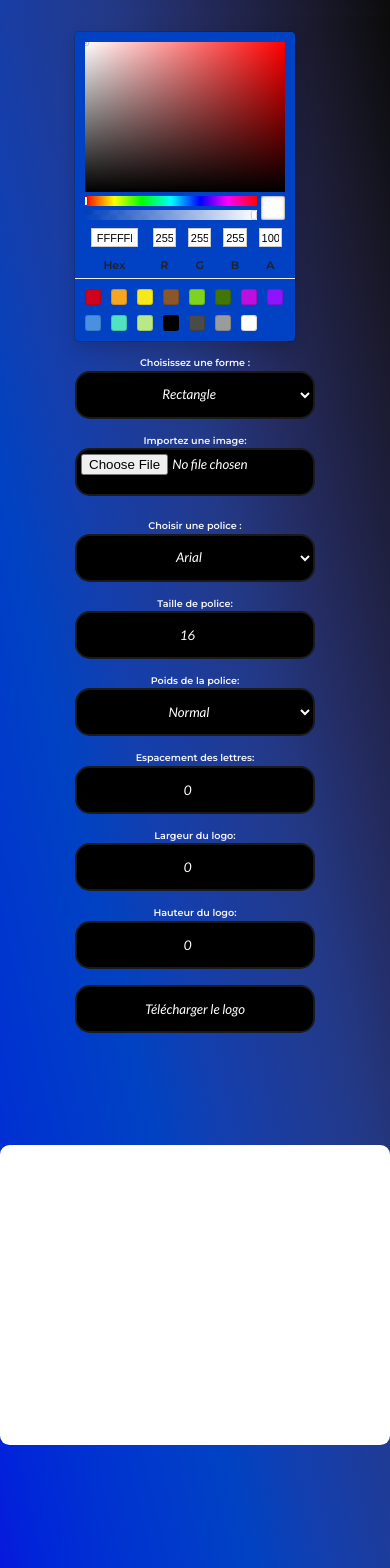
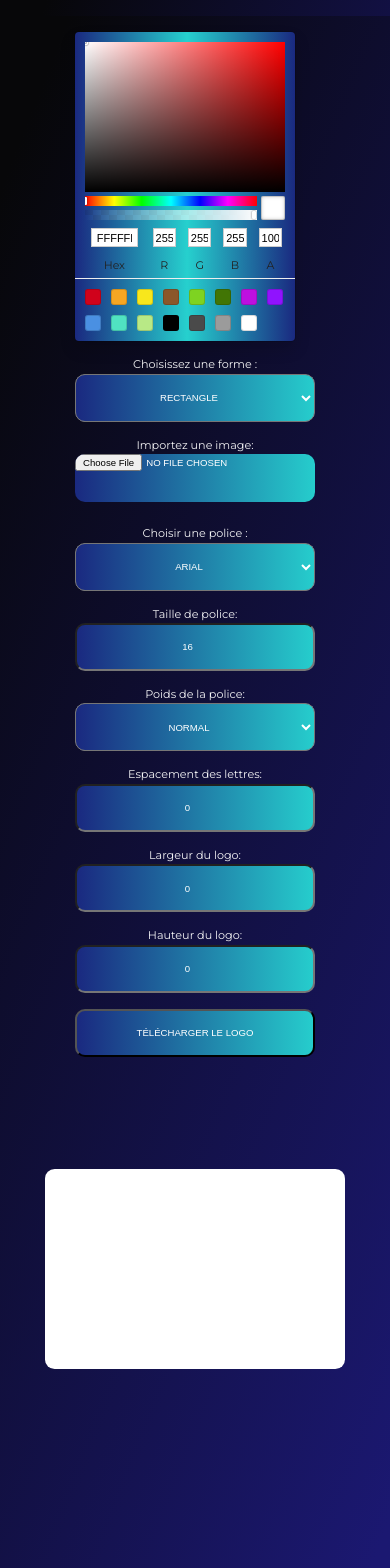
Before and after one commit to migope62/GeneratorLogo, a Next.js app: page / in a window 390 px wide. Shown: the top 1568 px of the page. Built offline with nearby package versions, Linux system fonts and the light colour scheme.

Commit message:
CHANGEDESIGN

```diff
--- a/src/components/CustomColorPicker.tsx
+++ b/src/components/CustomColorPicker.tsx
@@ -20,7 +20,7 @@ const CustomColorPicker: React.FC<CustomColorPickerProps> = ({ selectedColor, on
                 styles={{
                     default: {
                         picker: {
-                            backgroundColor: '#0042c3',
+                            backgroundImage: 'linear-gradient(to right, #1A2980 0%, #26D0CE 51%, #1A2980 100%)',
                             border: 'none',
                             color: 'white',
                         },
--- a/src/components/LogoGenerator.tsx
+++ b/src/components/LogoGenerator.tsx
@@ -14,13 +14,12 @@ const LogoGenerator: React.FC<LogoGeneratorProps> = () => {
     const [fontWeight, setFontWeight] = useState<string>('normal');
     const [letterSpacing, setLetterSpacing] = useState<number>(0);
     const [generatedLogo, setGeneratedLogo] = useState<string>('');
-    const [inputText, setInputText] = useState<string>('Votre texte ici');
     const [image, setImage] = useState<string>('');
     const [imageURL, setImageURL] = useState<string>('');
     const [logoWidth, setLogoWidth] = useState<number>(0);
     const [logoHeight, setLogoHeight] = useState<number>(0);
     const [logoShape, setLogoShape] = useState<string>('rectangle');
-    const containerRef = useRef<HTMLDivElement>(null);
+    const containerRef = useRef<HTMLDivElement>(null)
 
     // Fonction pour gérer le changement de couleur de fond sélectionnée
     const handleBackgroundColorChange = (color: string) => {
@@ -35,11 +34,6 @@ const LogoGenerator: React.FC<LogoGeneratorProps> = () => {
     // Fonction pour gérer le changement de police de caractères sélectionnée
     const handleFontChange = (font: string) => {
         setSelectedFont(font);
-    };
-
-    // Fonction pour gérer le changement de texte saisi par l'utilisateur
-    const handleTextChange = (event: React.ChangeEvent<HTMLInputElement>) => {
-        setInputText(event.target.value);
     };
 
     // Fonction pour gérer le changement de l'image importée
@@ -83,23 +77,27 @@ const LogoGenerator: React.FC<LogoGeneratorProps> = () => {
     const handleLogoHeightChange = (event: React.ChangeEvent<HTMLInputElement>) => {
         setLogoHeight(Number(event.target.value));
     };
-
-    // Fonction pour générer le logo en fonction des choix de l'utilisateur
     const generateLogo = () => {
-        const logoText = `<span style="color: ${textColor}; font-family: ${selectedFont}; font-size: ${fontSize}px; font-weight: ${fontWeight}; letter-spacing: ${letterSpacing}px;">${inputText}</span>`;
-        const logoImage = image ? `<img src="${image}" alt="Logo" style="width: ${logoWidth}px; height: ${logoHeight}px;" />` : '';
+        const logoText = `<span style="color: ${textColor}; font-family: ${selectedFont}; font-size: ${fontSize}px; font-weight: ${fontWeight}; letter-spacing: ${letterSpacing}px;">`;
+        const logoImage = image ? `<img src="${image}" alt="Logo" style="max-width: 100%; max-height: 100%;" />` : '';
         const logo = `${logoText} ${logoImage}`;
         setGeneratedLogo(logo);
         setImageURL(image);
+
+        // Vérifiez si containerRef.current est défini avant de télécharger l'image
         if (containerRef.current) {
-            downloadImage(containerRef.current);
+            const width = logoWidth;
+            const height = logoHeight;
+            downloadImage(containerRef.current, width, height);
+        } else {
+            console.error("containerRef.current is null");
         }
     };
 
-    // Fonction pour gérer le téléchargement du logo généré
-    const downloadImage = (element: HTMLElement) => {
+    // Modifiez la fonction downloadImage() pour accepter un élément de type HTMLElement
+    const downloadImage = (element: HTMLElement, width: number, height: number) => {
         htmlToImage
-            .toPng(element, { width: logoWidth, height: logoHeight })
+            .toPng(element, { width: width, height: height })
             .then(function (dataUrl) {
                 const link = document.createElement('a');
                 link.href = dataUrl;
@@ -153,13 +151,13 @@ const LogoGenerator: React.FC<LogoGeneratorProps> = () => {
                         className={`container2 ${logoShape}`}
                         style={{
                             backgroundColor: backgroundColor,
-                            width: '500px',
-                            height: '300px',
+
                             fontFamily: selectedFont,
                             fontSize: `${fontSize}px`,
                             fontWeight: fontWeight,
                             letterSpacing: `${letterSpacing}px`,
                             color: textColor,
+
                         }}
                     ></div>
 
--- a/src/styles/globals.css
+++ b/src/styles/globals.css
@@ -16,7 +16,7 @@
 
 html,
 body {
-  background-image: linear-gradient(to right top, #0e0fde, #0025d9, #0031d2, #003acb, #0042c3, #133faf, #1d3c9b, #233987, #242d65, #202246, #191829, #0b0b0b);
+  background-image: linear-gradient(111.4deg, rgba(7, 7, 9, 1) 6.5%, rgba(27, 24, 113, 1) 93.2%);
   background-repeat: no-repeat;
   width: 100%;
   height: 100vh;
--- a/src/styles/logoGenerator.css
+++ b/src/styles/logoGenerator.css
@@ -10,7 +10,6 @@
     flex-direction: column;
     text-align: center;
     max-width: 20%;
-    font-size: 0.6rem;
     padding: 1rem 0.5rem;
     height: auto;
 }
@@ -19,7 +18,7 @@ label {
     display: block;
     font-family: "Montserrat", sans-serif;
     font-optical-sizing: auto;
-    font-weight: 600;
+    font-size: 0.7rem;
     color: var(--text-color);
     margin-bottom: 0.1rem;
 }
@@ -28,10 +27,15 @@ label:first-of-type {
     margin-top: 0.5rem;
 }
 
+#SelectorFont,
+input[type="file"]{
+    margin: 0 auto;
+    width: 100%;
+}
+
 .container input[type="text"],
 input[type="file"],
 select,
-#SelectorFont,
 #fontSize,
 #fontWeight,
 #letterSpacing,
@@ -41,28 +45,23 @@ select,
 #logoWidth,
 #logoHeight,
 button {
+    display: flex;
+    align-items: center;
+    justify-content: center;
     text-align: center;
-    background-color: #000000;
-    border: 2px solid #1A1A1A;
-    border-radius: 15px;
-    box-sizing: border-box;
-    color: #FFFFFF;
-    cursor: pointer;
-    display: inline-block;
-    font-family: "Lato", sans-serif;
-    font-weight: 300;
-    font-style: italic;
-    font-weight:400;
-    transition: all 300ms cubic-bezier(.23, 1, 0.32, 1);
-    padding: 0.25rem;
-    touch-action: manipulation;
+    background-image: linear-gradient(to right, #1A2980 0%, #26D0CE 51%, #1A2980 100%);
+    text-transform: uppercase;
+    transition: 0.5s;
+    background-size: 200% auto;
+    color: white;
+    border-radius: 10px;
     max-width: 15rem;
     height: 2rem;
+    font-size: 0.6rem;
 }
 
-#SelectorFont {
-    width: 100%;
-}
+
+
 button {
     margin-top: 0.5rem;
 }
@@ -78,9 +77,13 @@ select:hover,
 #form:hover,
 #logoWidth:hover,
 #logoHeight:hover,
-.color-input:hover {
-    box-shadow: rgba(0, 0, 0, 0.25) 0 8px 15px;
-    transform: translateY(-2px);
+.color-input:hover,
+button:hover
+{
+    background-position: right center;
+    color: black;
+    text-decoration: none;
+    cursor: pointer;
 }
 
 .mothercontainer2 {
@@ -88,12 +91,14 @@ select:hover,
     display: flex;
     align-items: center;
     max-width: 100%;
-    max-height: 100vw;
+    max-height: 100%;
 }
 
 .container2 {
     border: 0.2rem solid var(--container-color);
     border-radius: 0.6rem;
+    width: 500px;
+    height: 300px;
 }
 
 .container2.rectangle {
@@ -140,6 +145,7 @@ select:hover,
         display: flex;
         flex-direction: column;
         justify-content: space-between;
+        text-align: center;
         max-width: 100%;
         margin-top: 1rem;
 
@@ -151,12 +157,13 @@ select:hover,
         text-align: center;
         margin: 0 auto;
         max-width: 100%;
-        max-height: 100%;
         margin-bottom: 5rem;
     }
-label {
-    margin-bottom: 0.15rem;
-}
+
+    label {
+        margin-bottom: 0.15rem;
+    }
+
     .container input[type="text"],
     input[type="file"],
     select,
@@ -169,22 +176,29 @@ label {
     #form,
     #logoWidth,
     #logoHeight,
-         button
-    {
+    button {
         margin: 0 auto;
+        text-align: center;
         width: 15rem;
         min-height: 3rem;
         margin-bottom: 1rem;
     }
 
     .custom-color-picker {
+        text-align: center;
         margin-bottom: 0.5rem;
         max-width: 100%;
         width: 10rem;
     }
+
 }
 
-@media (max-width: 750px) {}
+@media (max-width: 750px) {
+    .container2 {
+        height: 200px;
+        width: 300px;
+    }
+}
 
 
 @media (max-width: 320px) {}
```
